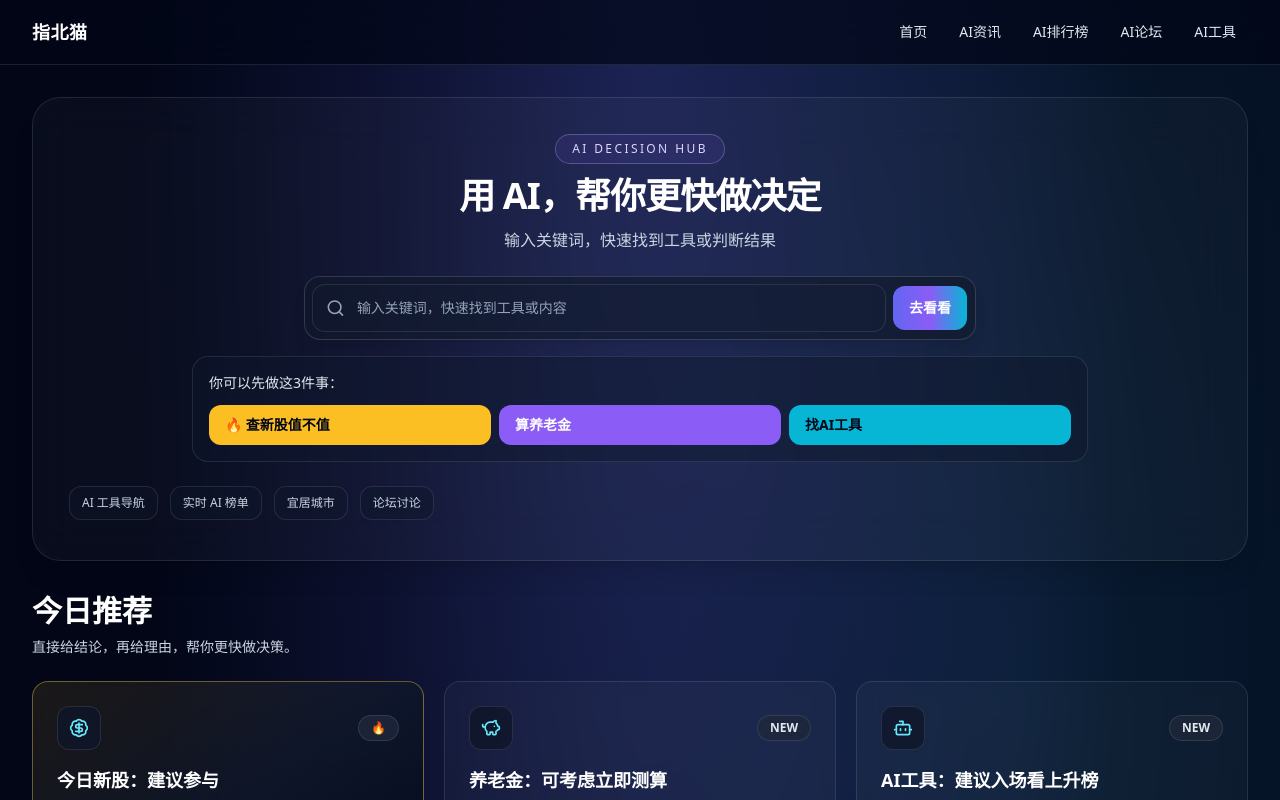
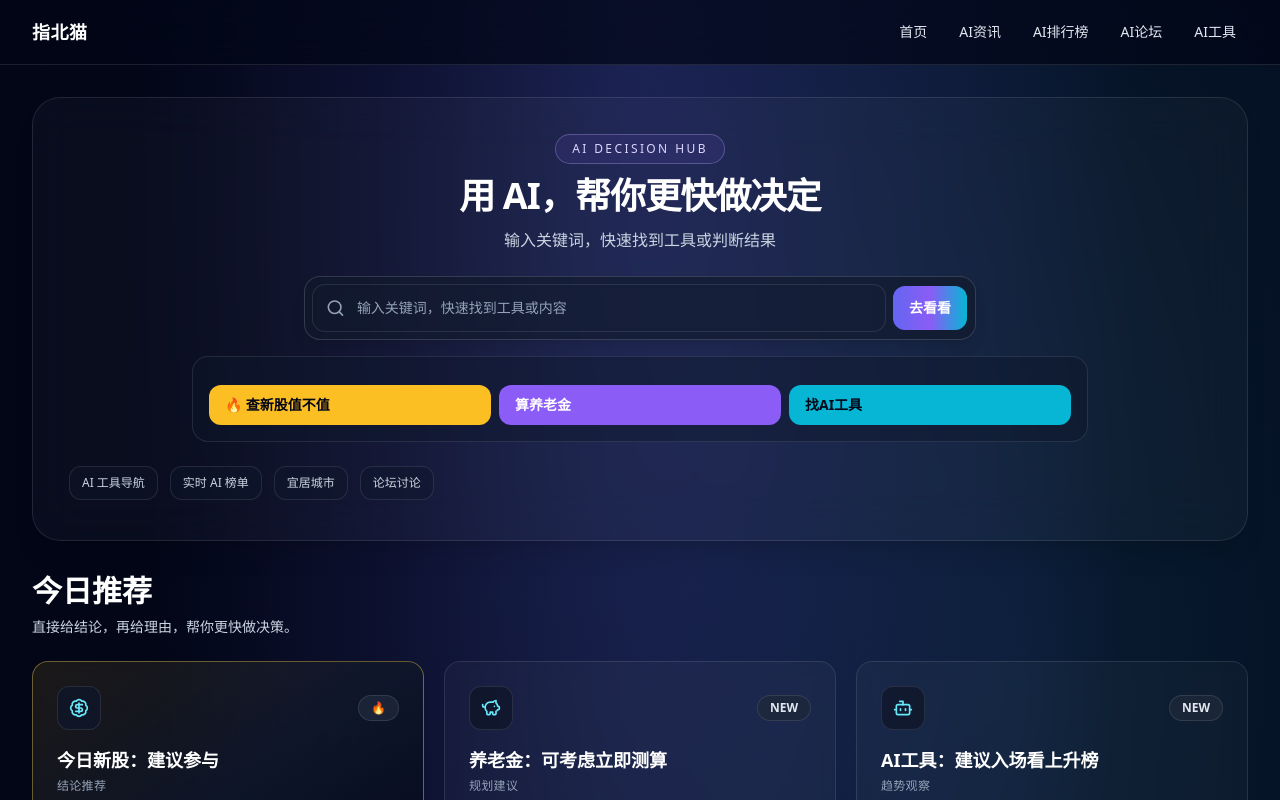
Before and after one commit to Jihai123/zhibeimao-home, a Next.js app: page / in a window 1280 px wide. Shown: the top 800 px of the page. Built offline with nearby package versions, Linux system fonts and the light colour scheme; no server answers.

Commit message:
Update HeroSection.tsx

```diff
--- a/components/HeroSection.tsx
+++ b/components/HeroSection.tsx
@@ -87,7 +87,7 @@ export function HeroSection() {
         </form>
 
         <div className="mt-4 rounded-2xl border border-white/10 bg-slate-900/45 p-4 text-left">
-          <p className="text-sm font-medium text-slate-200">你可以先做这3件事：</p>
+          <p className="text-sm font-medium text-slate-200"></p>
           <div className="mt-3 grid gap-2 sm:grid-cols-3">
             <a
               href={siteLinks.hongKongIPO}
```
